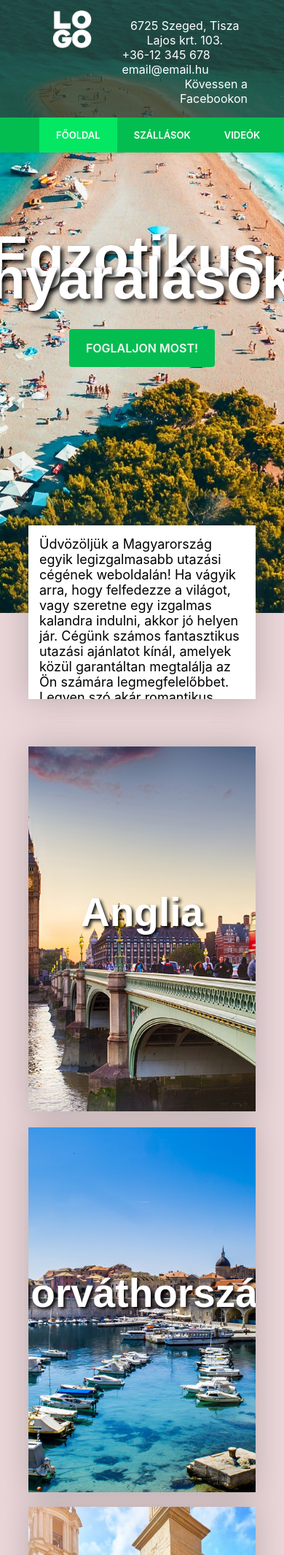
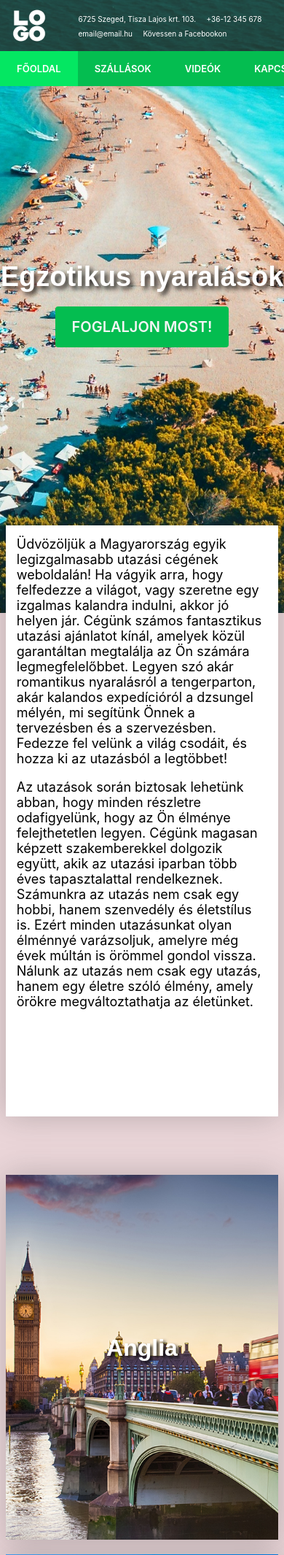
Before and after one commit to ogunDecode/webtervezes_2023, a PHP site: page /index.html in a window 390 px wide; the page is wider, and only the part inside the window is pictured. Shown: the top 2131 px of that part at 73% size. Run offline with PHP 8.4, Linux system fonts and the light colour scheme.

Commit message:
responzivitás

```diff
--- a/css/main.css
+++ b/css/main.css
@@ -35,6 +35,23 @@
     line-height: 1.2;
     color: #273C2C;
     font-size: 40px;
+}
+
+#anglia {
+    top: 153px;
+    margin-bottom: 175px;
+}
+
+.video {
+    color: #04bd50;
+    font-size: 25px;
+    font-weight: 300;
+    text-align: center;
+}
+
+.content iframe {
+    width: 100%;
+    height: 600px;
 }
 
 @keyframes hatterszin {
--- a/css/navbar.css
+++ b/css/navbar.css
@@ -1,6 +1,5 @@
 .container {
     padding-right: 15px;
-    padding-left: 15px;
     margin-left: 10%;
     max-width: 1370px;
 }
@@ -120,6 +119,66 @@
     margin-right: .5rem !important;
 }
 
+@media only screen and (max-width: 840px) {
+    h1 {
+        font-size: 38px;
+    }
+
+    .short_contact_list {
+        margin-top: -2px;
+    }
+
+    .short_contact_list ul li a {
+        font-size: 10px;
+        margin-right: 0;
+    }
+
+    #anglia {
+        top: 740px;
+        margin-bottom: 760px;
+    }
+
+    #fobub {
+        height: 810px;
+    }
+
+    .content iframe {
+        height: 380px;
+    }
+
+    .container {
+        margin-left: 0;
+    }
+
+    .col-10 {
+        padding-right: 0;
+        padding-left: 0;
+    }
+
+    h2 {
+        font-size: 32px;
+    }
+
+    .overlay a, #kepgomb {
+        font-size: 20px;
+    }
+
+    h3 {
+        font-size: 22px;
+    }
+    .bubbles {
+        width: 96%;
+        margin-left: 2%;
+    }
+}
+
+@media only screen and (max-width: 678px) {
+    #logox {
+        height: 50px;
+        width: 50px;
+    }
+}
+
 #text-right {
     text-align: right !important;
 }
--- a/index.html
+++ b/index.html
@@ -93,7 +93,7 @@
             Nálunk az utazás nem csak egy utazás, hanem egy életre szóló élmény, amely örökre megváltoztathatja az
             életünket.</p>
     </div>
-    <div id="anglia" class="bubbles hover" style="top: 153px; margin-bottom: 175px">
+    <div id="anglia" class="bubbles hover">
         <div id="anglia_zoom" class="back_img"></div>
         <div class="overlay">
             <a class="vgomb" href="szallasok.html#UK"><span>Szállások</span></a>
```
Also changed, not shown: videok.html (+0 -12 lines).
